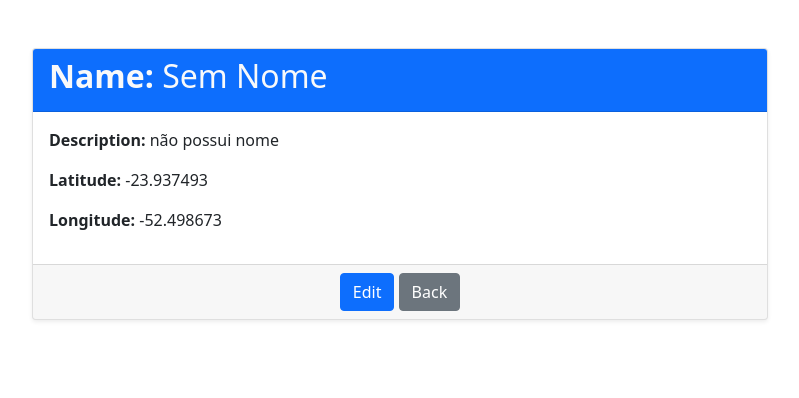
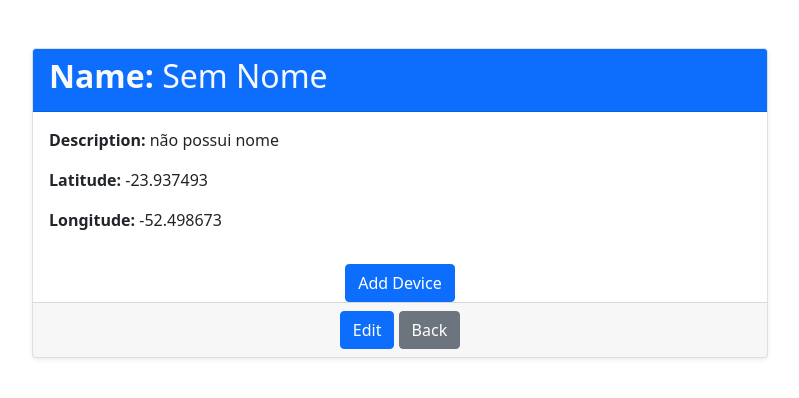
Before and after one commit to tiagodefendi/Hydro-Cultiva-Connect, a Django app: page /properties/1/ in a window 1280 px wide. Shown: the part 56-454 px from the top of the page, without its empty margins (240-1039 px from the left). Run offline with Django 4.2, Linux system fonts and the light colour scheme; a user stored in the database is signed in; data comes from the database, SQL or seed files in the repository; some libraries are stand-ins or nearby versions.

Commit message:
Update property.html

```diff
--- a/frontend/templates/property.html
+++ b/frontend/templates/property.html
@@ -35,9 +35,12 @@
                         <p><strong>Latitude:</strong> {{ property.latitude }}</p>
                         <p><strong>Longitude:</strong> {{ property.longitude }}</p>
                     </div>
+                    <div class="text-center">
+                        <a class="btn btn-primary" href="add_device/">Add Device</a>
+                    </div>
                     <div class="card-footer text-center">
                         <a class="btn btn-primary" href="#">Edit</a>
-                        <a class="btn btn-secondary" href="javascript:history.back()">Back</a>
+                        <a class="btn btn-secondary" href="home">Back</a>
                     </div>
                 </div>
             </div>
```
